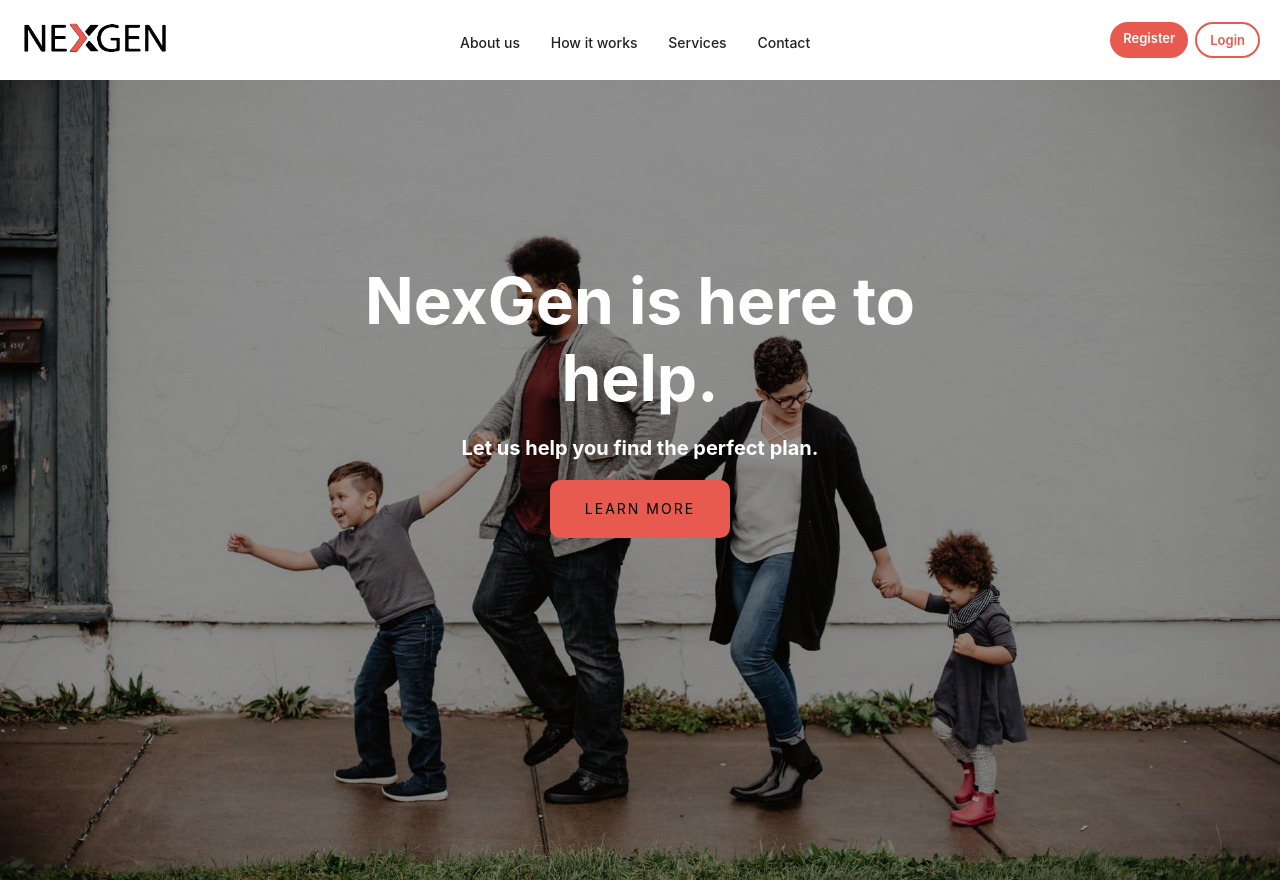
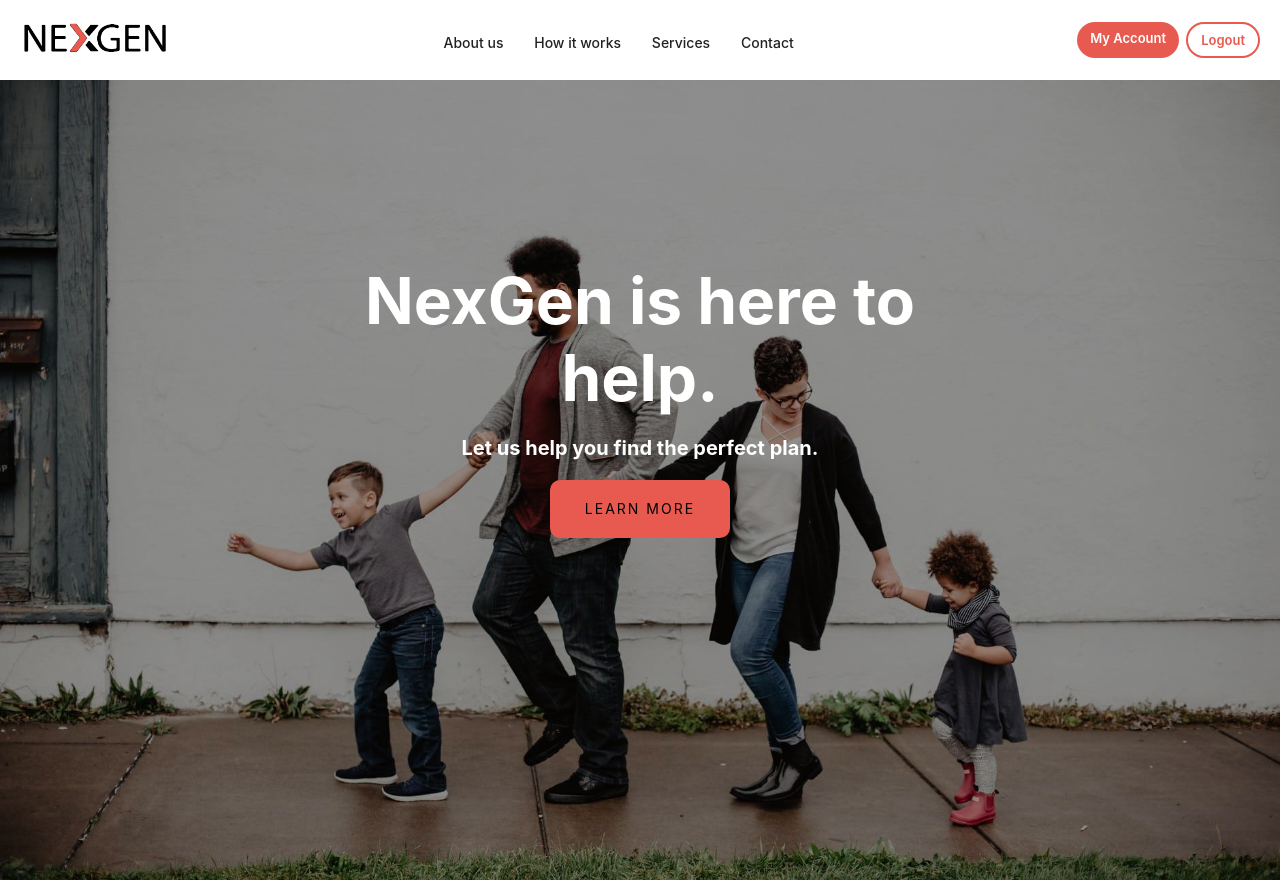
Before and after one commit to HailMaryProj304/HailMary, a React (Create React App) app in the folder projectnexgenfinancial/: page / in a window 1280 px wide. Before the commit this address led to /. Built offline with nearby package versions, Linux system fonts and the light colour scheme; sample sign-in values are in the browser's storage.

Commit message:
authentication/routing done

```diff
--- a/projectnexgenfinancial/package.json
+++ b/projectnexgenfinancial/package.json
@@ -7,14 +7,14 @@
     "@testing-library/react": "^11.2.5",
     "@testing-library/user-event": "^12.6.3",
     "axios": "^0.21.1",
-    "framer-motion": "^3.10.5",
     "firebase": "^8.3.1",
+    "framer-motion": "^3.10.6",
     "react": "^17.0.1",
     "react-dom": "^17.0.1",
     "react-responsive": "^8.2.0",
     "react-router-dom": "^5.2.0",
     "react-scripts": "^4.0.2",
-    "styled-components": "^5.2.1",
+    "styled-components": "^5.2.3",
     "web-vitals": "^1.1.0"
   },
   "scripts": {
--- a/projectnexgenfinancial/src/Login.js
+++ b/projectnexgenfinancial/src/Login.js
@@ -15,6 +15,9 @@ function Login() {
     const [email, setEmail] = useState("");
     const [password, setPass] = useState("");
     const history = useHistory();
+    const redirect = () => {
+        history.push('/')
+    }
     //function login pass in details
     const Validate = details => {
         console.log(details);
@@ -29,9 +32,11 @@ function Login() {
                 setPass(details.password);
                 console.log("admin")
                 localStorage.setItem('user', JSON.stringify(testUser));
+                localStorage.setItem('type', JSON.stringify('admin'));
                 console.log("logged in");
                 setUserType("admin");
-                return;
+                redirect();
+                window.location.reload();
             }
         })
 
@@ -48,9 +53,9 @@ function Login() {
                 localStorage.setItem('user', JSON.stringify(testUser));
                 console.log("logged in");
                 setUserType("client");
-                return;
+                redirect();
+                window.location.reload();
             }
-
             else {
                 setError("Credentials are invalid")
                 setUserType("");
@@ -67,19 +72,22 @@ function Login() {
         return <Redirect to="/" />;
     }
 
+
+
     return (
         <div className="App">
             {/* if the email is null show this page */}
             {(userType == "client") ? (
                 (console.log("CLIENT IS LOGGEED IN NOW")),
                 <div className="welcome">
-                    <MainPage/>
+                    <Redirect to="/MainPage" />
                     {/* button calls logout function that sets fields to null */}
-                    <button onClick={Logout}> Logout</button>
                 </div>
             ) : (userType == "admin") ? (
                 (console.log("ADMIN IS LOGGEED IN NOW")),
-                <AdminPage/>
+                <div>
+                    <Redirect to="/AdminPage" />
+                </div>
             ) : (
                 (console.log("User type: " + userType)),
                 <LoginPage Login={Validate} error={error}/>
--- a/projectnexgenfinancial/src/components/AccountPage.js
+++ b/projectnexgenfinancial/src/components/AccountPage.js
@@ -1,8 +1,30 @@
 import axios from "axios";
-import React, { useState, Component } from "react";
+import React, { useEffect, useState, Component } from "react";
+import { useHistory } from "react-router-dom";
 import "../CSS/style.css";
 
 function AccountPage() {
+  let history = useHistory();
+  const redirect = () => {
+    console.log("Logout");
+    localStorage.clear();
+    history.push('/')
+  }
+  const getUser= async () => {
+    try {
+          if(!localStorage.getItem('user'))
+              {
+                redirect();
+              }
+    } catch (err) {
+      console.error(err.message);
+    }
+  };
+  useEffect( () => {
+
+    getUser();
+  }, []);
+
   const [user, setUser] = useState("")
   const fillUser = JSON.parse(localStorage.getItem('user'))
   var clientId
--- a/projectnexgenfinancial/src/components/AdminPage.js
+++ b/projectnexgenfinancial/src/components/AdminPage.js
@@ -1,13 +1,34 @@
-import React from "react";
+import { useEffect, React } from "react";
 import RegisterAdmin from "./RegisterAdmin";
 import ClientList from "./ClientList";
 
 import Icon from "../CSS/Icon.png";
-import { Link } from "react-router-dom";
+import { useHistory, Link } from "react-router-dom";
 import '../CSS/style.css';
 
 
 function AdminPage() {
+  let history = useHistory();
+  const redirect = () => {
+    console.log("Logout");
+    localStorage.clear();
+    history.push('/')
+  }
+  const getUser= async () => {
+    try {
+          if(!localStorage.getItem('type'))
+              {
+                redirect();
+              }
+    } catch (err) {
+      console.error(err.message);
+    }
+  };
+  useEffect( () => {
+
+    getUser();
+  }, []);
+
         return (
            <div>
              <Link to="/RegisterAdmin" style={{color:"black"}}>
--- a/projectnexgenfinancial/src/components/ClientList.js
+++ b/projectnexgenfinancial/src/components/ClientList.js
@@ -1,10 +1,32 @@
 import React, {useState, useEffect} from 'react';
+import { useHistory } from "react-router-dom";
 import Axios from 'axios';
 import axios from 'axios';
 
 var test = "NOT WORKING";
 
 function ClientList() {
+  let history = useHistory();
+  const redirect = () => {
+    console.log("Logout");
+    localStorage.clear();
+    history.push('/')
+  }
+  const getUser= async () => {
+    try {
+          if(!localStorage.getItem('type'))
+              {
+                redirect();
+              }
+    } catch (err) {
+      console.error(err.message);
+    }
+  };
+  useEffect( () => {
+
+    getUser();
+  }, []);
+
     const [result, setResult] = useState([]);
     const [URL, setURL] = useState({
       summary_id: "",
--- a/projectnexgenfinancial/src/components/MainPage.js
+++ b/projectnexgenfinancial/src/components/MainPage.js
@@ -1,10 +1,31 @@
-import React, { useState, Component } from 'react'
+import React, { useEffect, useState, Component } from 'react'
 import Icon from "../CSS/Icon.png";
-import { Link } from "react-router-dom";
+import { useHistory, Link } from "react-router-dom";
 import '../CSS/style.css';
 import axios from "axios";
 
 function MainPage() {
+  let history = useHistory();
+  const redirect = () => {
+    console.log("Logout");
+    localStorage.clear();
+    history.push('/')
+  }
+  const getUser= async () => {
+    try {
+          if(!localStorage.getItem('user'))
+              {
+                redirect();
+              }
+    } catch (err) {
+      console.error(err.message);
+    }
+  };
+  useEffect( () => {
+
+    getUser();
+  }, []);
+
   const [summary, setSummary] = useState("");
   const fillUser = JSON.parse(localStorage.getItem('user'))
   var URL = "";
--- a/projectnexgenfinancial/src/components/PoliciesPage.js
+++ b/projectnexgenfinancial/src/components/PoliciesPage.js
@@ -1,17 +1,26 @@
 import React, {useState, useEffect} from 'react';
 import axios from 'axios';
-import { Router, Route, Link } from 'react-router-dom';
+import { useHistory, Route, Link } from 'react-router-dom';
 
 function PoliciesPage() {
+  let history = useHistory();
+  const redirect = () => {
+    console.log("Logout");
+    localStorage.clear();
+    history.push('/')
+  }
+
   const [policies, setPolicies] = useState([]);
 
   const getPolicies = async () => {
     try {
+          if(!localStorage.getItem('user'))
+              {
+                redirect();
+              }
           const user = await JSON.parse(localStorage.getItem('user'));
           console.log(user.email);
-
           const userPolicies = await axios.get("http://localhost:8080/policies/email:" + user.email);
-
           setPolicies(userPolicies.data);
           console.log(userPolicies.data);
 
--- a/projectnexgenfinancial/src/components/RegisterAdmin.js
+++ b/projectnexgenfinancial/src/components/RegisterAdmin.js
@@ -1,10 +1,29 @@
 import axios from "axios";
-import React, { useState, Component } from "react";
+import React, { useEffect, useState, Component } from "react";
 import { Redirect, useHistory } from "react-router-dom";
 import '../CSS/style.css';
 
 
 function RegisterAdmin() {
+  const redirect = () => {
+    console.log("Logout");
+    localStorage.clear();
+    history.push('/')
+  }
+  const getUser= async () => {
+    try {
+          if(!localStorage.getItem('type'))
+              {
+                redirect();
+              }
+    } catch (err) {
+      console.error(err.message);
+    }
+  };
+  useEffect( () => {
+
+    getUser();
+  }, []);
 
   const [regDetails, setRegDetails] = useState({
     email: "",
--- a/projectnexgenfinancial/src/components/navbar/accessibility.jsx
+++ b/projectnexgenfinancial/src/components/navbar/accessibility.jsx
@@ -1,6 +1,8 @@
-import React from "react";
+import React, {useState, useEffect} from 'react';
+import axios from 'axios';
 import styled from "styled-components";
 import { Link } from "react-router-dom";
+import { Redirect, useHistory } from "react-router-dom";
 
 const AccessibilityContainer = styled.div`
   display: flex;
@@ -51,11 +53,135 @@ const LoginButton = styled.button`
   }
 `;
 
+const LogoutButton = styled.button`
+  border: 0;
+  outline: 0;
+  padding: 8px 1em;
+  color: #e85a4f;
+  font-size: 13px;
+  font-weight: 600;
+  border-radius: 20px;
+  background-color: transparent;
+  border: 2px solid #e85a4f;
+  transition: all 240ms ease-in-out;
+  cursor: pointer;
+
+  &:hover {
+    color: white;
+    background-color: #e85a4f;
+  }
+
+  &:not(:last-of-type) {
+    margin-right: 7px;
+  }
+`;
+
+const MyAccountButton = styled.button`
+  border: 0;
+  outline: 0;
+  padding: 8px 1em;
+  color: white;
+  font-size: 13px;
+  font-weight: 600;
+  border-radius: 20px;
+  background-color: #e85a4f;
+  transition: all 240ms ease-in-out;
+  cursor: pointer;
+
+  &:hover {
+    background-color: #e85a4f;
+  }
+
+  &:not(:last-of-type) {
+    margin-right: 7px;
+  }
+`;
+
+const AdminButton = styled.button`
+  border: 0;
+  outline: 0;
+  padding: 8px 1em;
+  color: white;
+  font-size: 13px;
+  font-weight: 600;
+  border-radius: 20px;
+  background-color: #e85a4f;
+  transition: all 240ms ease-in-out;
+  cursor: pointer;
+
+  &:hover {
+    background-color: #e85a4f;
+  }
+
+  &:not(:last-of-type) {
+    margin-right: 7px;
+  }
+`;
+
 export function Accessibility(props) {
+  window.onload = function() {
+    if(!window.location.hash) {
+        window.location = window.location + '#loaded';
+        window.location.reload();
+    }
+  }
+  const [user, setUser] = useState("");
+  const [email, setEmail] = useState("");
+  const [type, setType] = useState("");
+  const Logout = () => {
+    console.log("Logout");
+    setUser({});
+    setType({});
+    localStorage.clear();
+  }
+
+  const getUser = async () => {
+    try {
+          const user = await JSON.parse(localStorage.getItem('user'));
+          const type = await JSON.parse(localStorage.getItem('type'));
+          console.log(user.email);
+
+          setType(type);
+          setUser(user);
+          setEmail(user.email);
+    } catch (err) {
+      console.error(err.message);
+    }
+  };
+  useEffect( () => {
+
+    getUser();
+  }, []);
+
+  var registerButton;
+  var loginButton;
+  var logoutButton;
+  var myAccountButton;
+  var adminButton;
+
+  if(type == "admin") {
+    console.log(user.email);
+    logoutButton = <LogoutButton as="a" onClick={Logout} href="/">Logout</LogoutButton>
+    myAccountButton = <MyAccountButton as="a" href="/MainPage">My Account</MyAccountButton>
+    adminButton = <AdminButton as="a" href="/AdminPage">Control Page</AdminButton>
+  }
+  else if(email != "") {
+    console.log(user.email);
+    logoutButton = <LogoutButton as="a" onClick={Logout} href="/">Logout</LogoutButton>
+    myAccountButton = <MyAccountButton as="a" href="/MainPage">My Account</MyAccountButton>
+  }
+  else {
+    registerButton = <RegisterButton as="a" href="/register">Register</RegisterButton>
+    loginButton = <LoginButton as="a" href="/login">Login</LoginButton>
+  }
+
   return (
     <AccessibilityContainer>
-      <RegisterButton as="a" href="/register">Register</RegisterButton>
-      <LoginButton as="a" href="/login">Login</LoginButton>
+      {registerButton}
+      {loginButton}
+      {adminButton}
+      {myAccountButton}
+      {logoutButton}
     </AccessibilityContainer>
   );
 }
```
Also changed, not shown: projectnexgenfinancial/src/Logout.js (added, +45 -0 lines), 1 other file (tests, documents, lock files or other folders).
